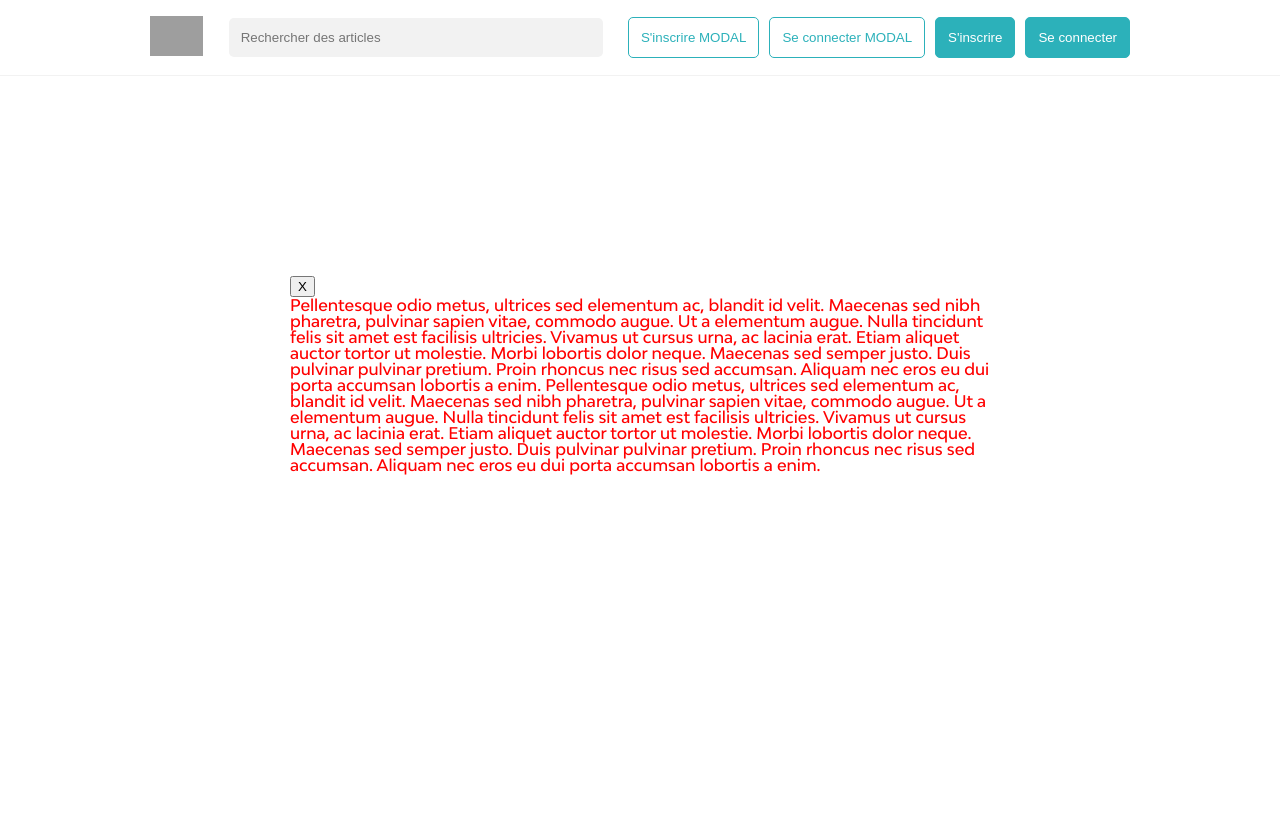
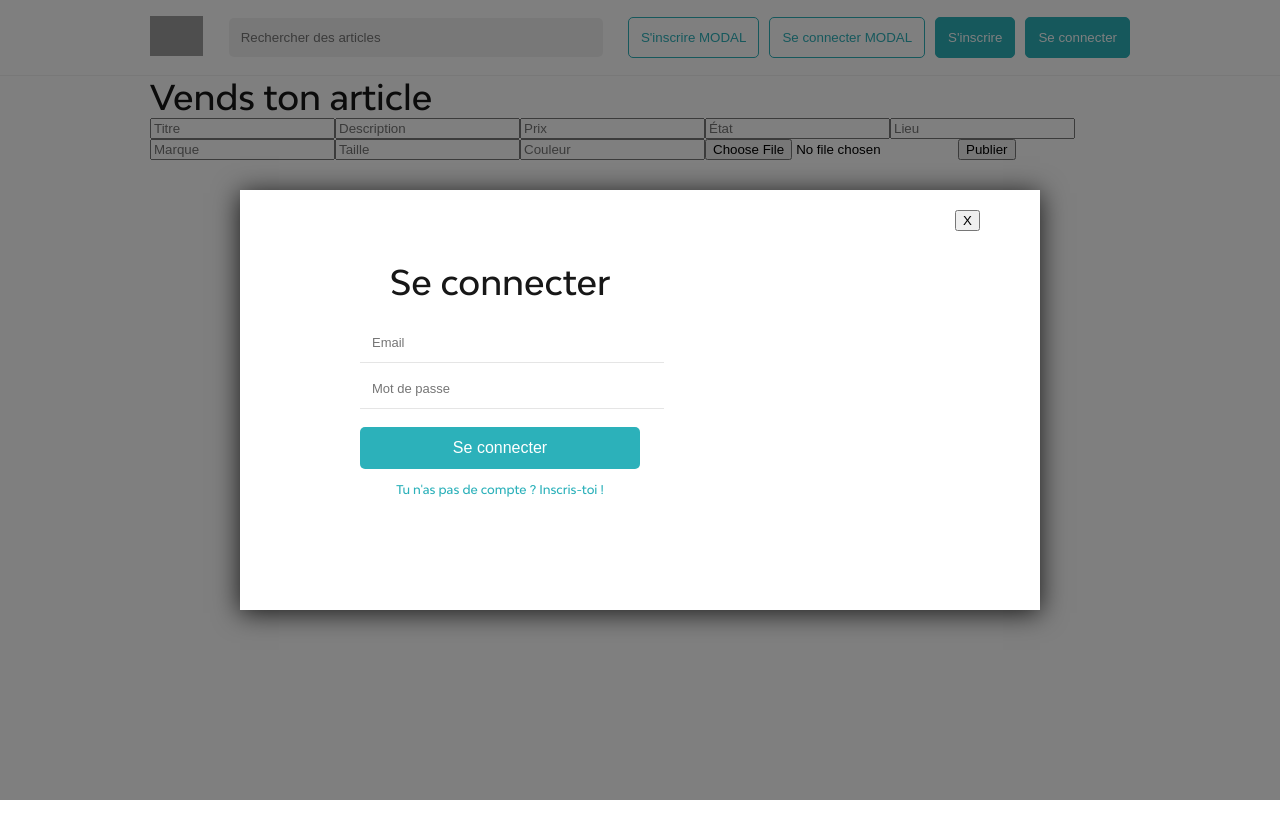
Before and after one commit to jrlherm/vinted-frontend--LeReacteur, a React (Vite) app: page /publish in a window 1280 px wide. Both pictures are taken after a click on the button "S'inscrire MODAL". Shown: the top 838 px of the page. After the commit the page ends 800 px from the top, so only its background shows below. Built offline with nearby package versions, Linux system fonts and the light colour scheme; grey boxes are pictures that could not be loaded; the HTML template or start-up script is replaced by a standard one.

Commit message:
Added publish form, still need to do the css.

```diff
--- a/src/App.css
+++ b/src/App.css
@@ -267,16 +267,34 @@ h1 {
 .modal-root {
   color: red;
   /* Pour que la modal prenne tout l'écran : */
+  position: absolute;
   height: 100vh;
   width: 100vw;
+  /* Pour placer la modal tout en haut à gauche une fois en position relative */
+  top: 0;
+  left: 0;
   display: flex;
   justify-content: center;
   align-items: center;
+  /* Mettre un background noir et transparent : */
+  background-color: rgba(0, 0, 0, 0.5);
 }
 .modal {
   background-color: white;
   width: 700px;
   height: 400px;
+  padding: 10px 50px;
+  /* Placer le button en haut à droite de la modal : */
+  display: flex;
+  flex-direction: column;
+  align-items: flex-end;
+  box-shadow: 0px 3px 25px rgba(0, 0, 0, 0.8);
+}
+.modal button {
+  display: flex;
+  justify-content: center;
+  align-items: center;
+  margin: 10px;
 }
 
 /* ------ */
--- a/src/App.jsx
+++ b/src/App.jsx
@@ -9,6 +9,7 @@ import Home from "./page/Home";
 import Offer from "./page/Offer";
 import Signup from "./page/Signup";
 import Signin from "./page/Signin";
+import Publish from "./page/Publish";
 // Components
 import Header from "./components/Header";
 import Modal from "./components/Modal";
@@ -40,6 +41,7 @@ function App() {
               <Signin userToken={userToken} setUserToken={setUserToken} />
             }
           />
+          <Route path="/publish" element={<Publish userToken={userToken} />} />
         </Routes>
         {visible && <Modal setVisible={setVisible} />}
       </Router>
--- a/src/components/Header.jsx
+++ b/src/components/Header.jsx
@@ -18,7 +18,9 @@ const Header = ({ setUserToken, visible, setVisible }) => {
         </div>
         {Cookies.get("token") ? (
           <div className="header-right">
-            <button>Vends tes articles</button>
+            <Link to="/publish">
+              <button>Vends tes articles</button>
+            </Link>
             <button
               onClick={() => {
                 Cookies.remove("token");
--- a/src/components/Modal.jsx
+++ b/src/components/Modal.jsx
@@ -1,32 +1,27 @@
+import Signin from "../page/Signin";
+
 const Modal = ({ setVisible }) => {
   return (
-    <div className="modal-root">
-      <div className="modal">
-        {/* button pour fermer la modal */}
+    <div
+      className="modal-root"
+      onClick={() => {
+        setVisible(false);
+      }}
+    >
+      <div
+        className="modal"
+        onClick={(event) => {
+          event.stopPropagation();
+        }}
+      >
         <button
-          onClick={() => {
-            console.log("Closing modal");
+          onClick={(event) => {
             setVisible(false);
           }}
         >
           X
         </button>
-        <p>
-          Pellentesque odio metus, ultrices sed elementum ac, blandit id velit.
-          Maecenas sed nibh pharetra, pulvinar sapien vitae, commodo augue. Ut a
-          elementum augue. Nulla tincidunt felis sit amet est facilisis
-          ultricies. Vivamus ut cursus urna, ac lacinia erat. Etiam aliquet
-          auctor tortor ut molestie. Morbi lobortis dolor neque. Maecenas sed
-          semper justo. Duis pulvinar pulvinar pretium. Proin rhoncus nec risus
-          sed accumsan. Aliquam nec eros eu dui porta accumsan lobortis a enim.
-          Pellentesque odio metus, ultrices sed elementum ac, blandit id velit.
-          Maecenas sed nibh pharetra, pulvinar sapien vitae, commodo augue. Ut a
-          elementum augue. Nulla tincidunt felis sit amet est facilisis
-          ultricies. Vivamus ut cursus urna, ac lacinia erat. Etiam aliquet
-          auctor tortor ut molestie. Morbi lobortis dolor neque. Maecenas sed
-          semper justo. Duis pulvinar pulvinar pretium. Proin rhoncus nec risus
-          sed accumsan. Aliquam nec eros eu dui porta accumsan lobortis a enim.
-        </p>
+        {<Signin />}
       </div>
     </div>
   );
--- /dev/null
+++ b/src/page/Publish.jsx
@@ -0,0 +1,119 @@
+import React, { useState } from "react";
+import { Navigate } from "react-router-dom";
+import axios from "axios";
+
+const Publish = ({ userToken }) => {
+  const [picture, setPicture] = useState(null);
+  const [title, setTitle] = useState("");
+  const [description, setDescription] = useState("");
+  const [price, setPrice] = useState("");
+  const [condition, setCondition] = useState("");
+  const [city, setCity] = useState("");
+  const [brand, setBrand] = useState("");
+  const [size, setSize] = useState("");
+  const [color, setColor] = useState("");
+
+  const handleSubmit = async (event) => {
+    event.preventDefault();
+
+    const formData = new FormData();
+    formData.append("picture", picture);
+    formData.append("title", title);
+    formData.append("description", description);
+    formData.append("price", price);
+    formData.append("condition", condition);
+    formData.append("city", city);
+    formData.append("brand", brand);
+    formData.append("size", size);
+    formData.append("color", color);
+
+    try {
+      const response = await axios.post(
+        "https://lereacteur-vinted-api.herokuapp.com/offer/publish",
+        formData,
+        {
+          headers: {
+            Authorization: `Bearer ${userToken}`,
+            "Content-Type": "multipart/form-data",
+          },
+        }
+      );
+
+      console.log("Réponse de l'API :", response.data);
+
+      console.log(formData);
+      // Redirige automatiquement vers la page d'accueil après publication
+      return <Navigate to="/" />;
+    } catch (error) {
+      console.log(formData);
+
+      console.error("Erreur lors de la publication :", error.message);
+      // Gérer l'erreur, afficher un message, etc.
+    }
+  };
+
+  return (
+    <div className="publish">
+      <div className="container">
+        <h1>Vends ton article</h1>
+        <form onSubmit={handleSubmit}>
+          <input
+            type="text"
+            placeholder="Titre"
+            value={title}
+            onChange={(event) => setTitle(event.target.value)}
+          />
+          <input
+            type="text"
+            placeholder="Description"
+            value={description}
+            onChange={(event) => setDescription(event.target.value)}
+          />
+          <input
+            type="number"
+            placeholder="Prix"
+            value={price}
+            onChange={(event) => setPrice(event.target.value)}
+          />
+          <input
+            type="text"
+            placeholder="État"
+            value={condition}
+            onChange={(event) => setCondition(event.target.value)}
+          />
+          <input
+            type="text"
+            placeholder="Lieu"
+            value={city}
+            onChange={(event) => setCity(event.target.value)}
+          />
+          <input
+            type="text"
+            placeholder="Marque"
+            value={brand}
+            onChange={(event) => setBrand(event.target.value)}
+          />
+          <input
+            type="text"
+            placeholder="Taille"
+            value={size}
+            onChange={(event) => setSize(event.target.value)}
+          />
+          <input
+            type="text"
+            placeholder="Couleur"
+            value={color}
+            onChange={(event) => setColor(event.target.value)}
+          />
+          <input
+            type="file"
+            onChange={(event) => setPicture(event.target.files[0])}
+          />
+          <button type="submit">Publier</button>
+        </form>
+      </div>
+    </div>
+  );
+};
+
+export default Publish;
```
